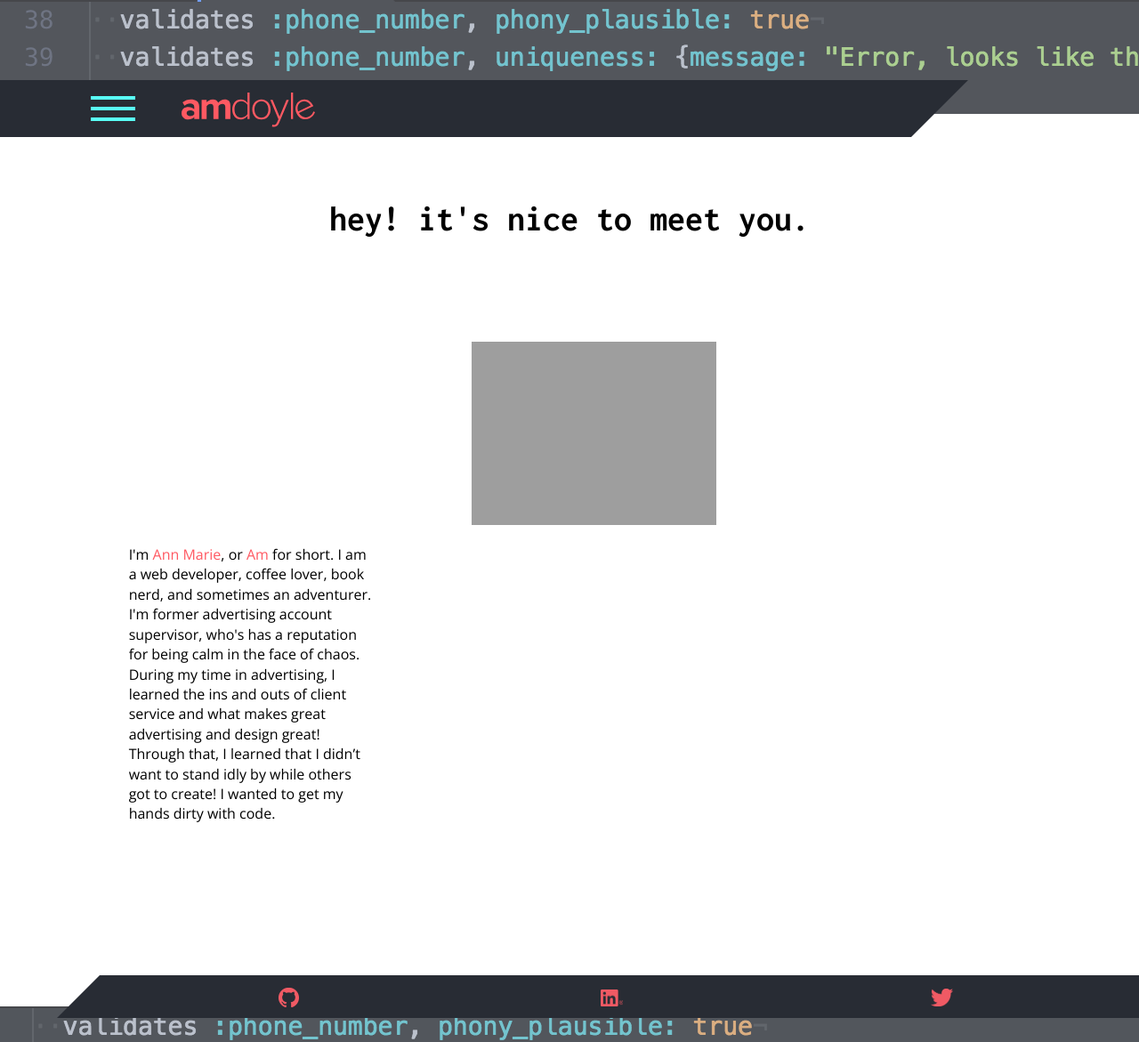
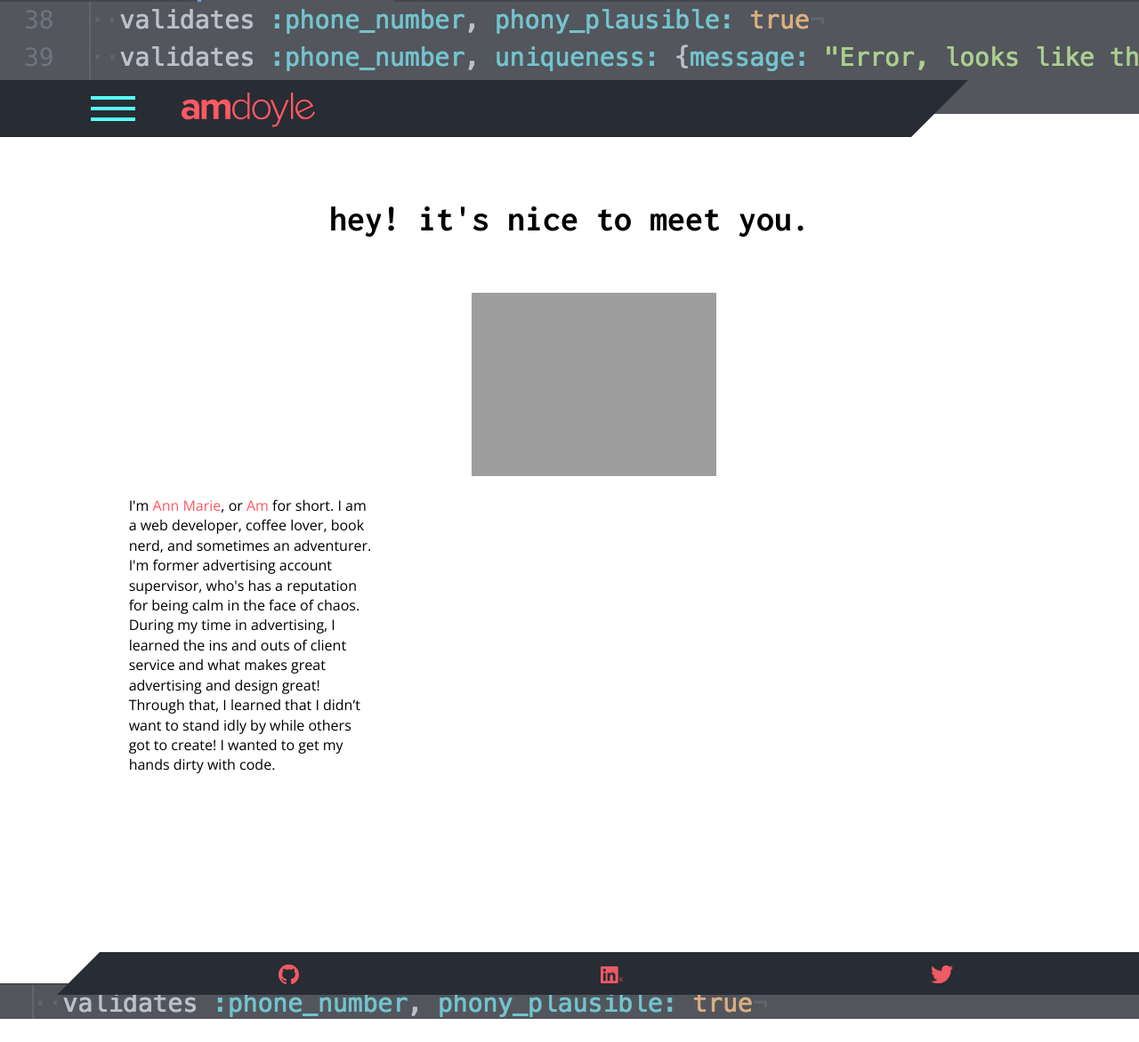
Before and after one commit to amdoyle/amdoyle, a Jekyll site: the page built from index.html, in a window 1280 px wide and 1171 px high. Shown: the whole window at 89% size. Built offline with Jekyll 4.4.1, drawn with Linux system fonts in a browser that asks for light colours; nearby versions of some CDN libraries.

```diff
--- a/_sass/_layout.scss
+++ b/_sass/_layout.scss
@@ -167,7 +167,6 @@
   & h1 {
     font-family: $title-font-family;
     font-size: $title-size;
-    padding-bottom: 5%;
   } & h2 {
     padding-bottom: 2%;
   } & ul {
```
